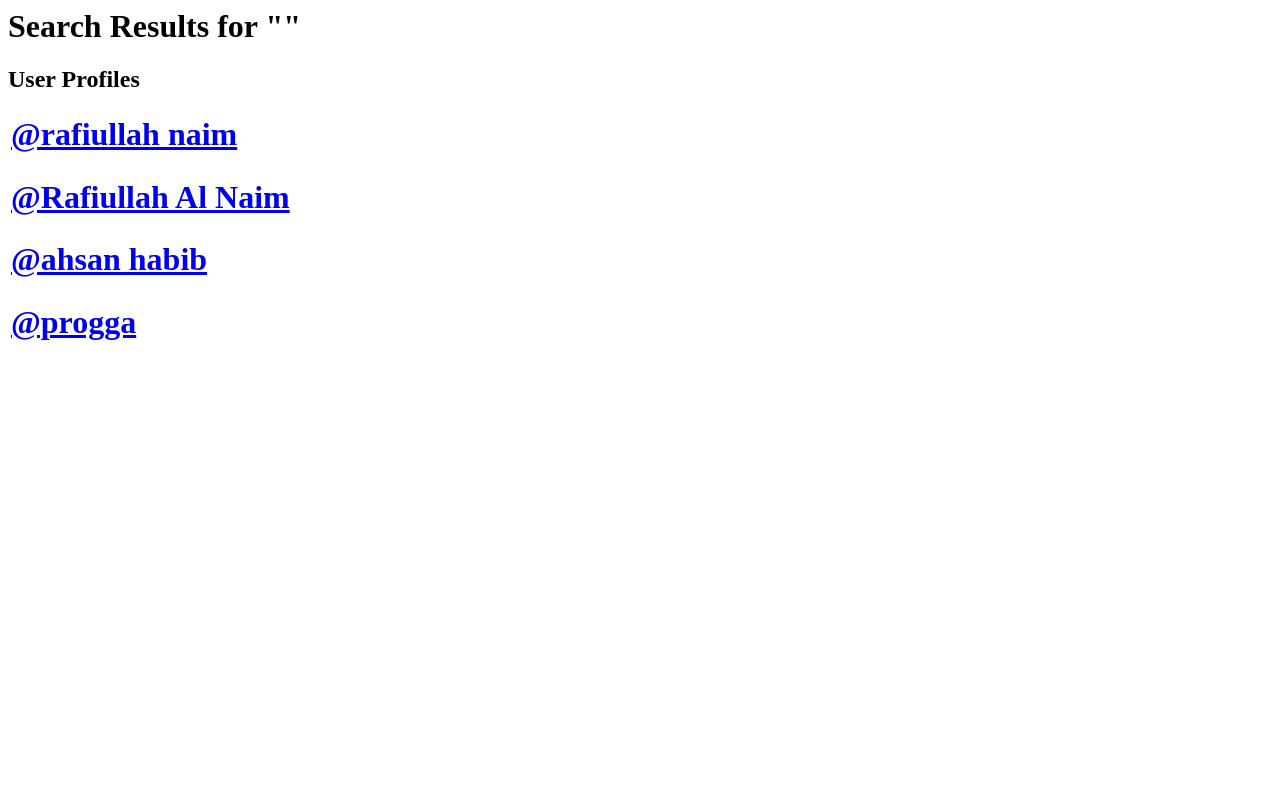
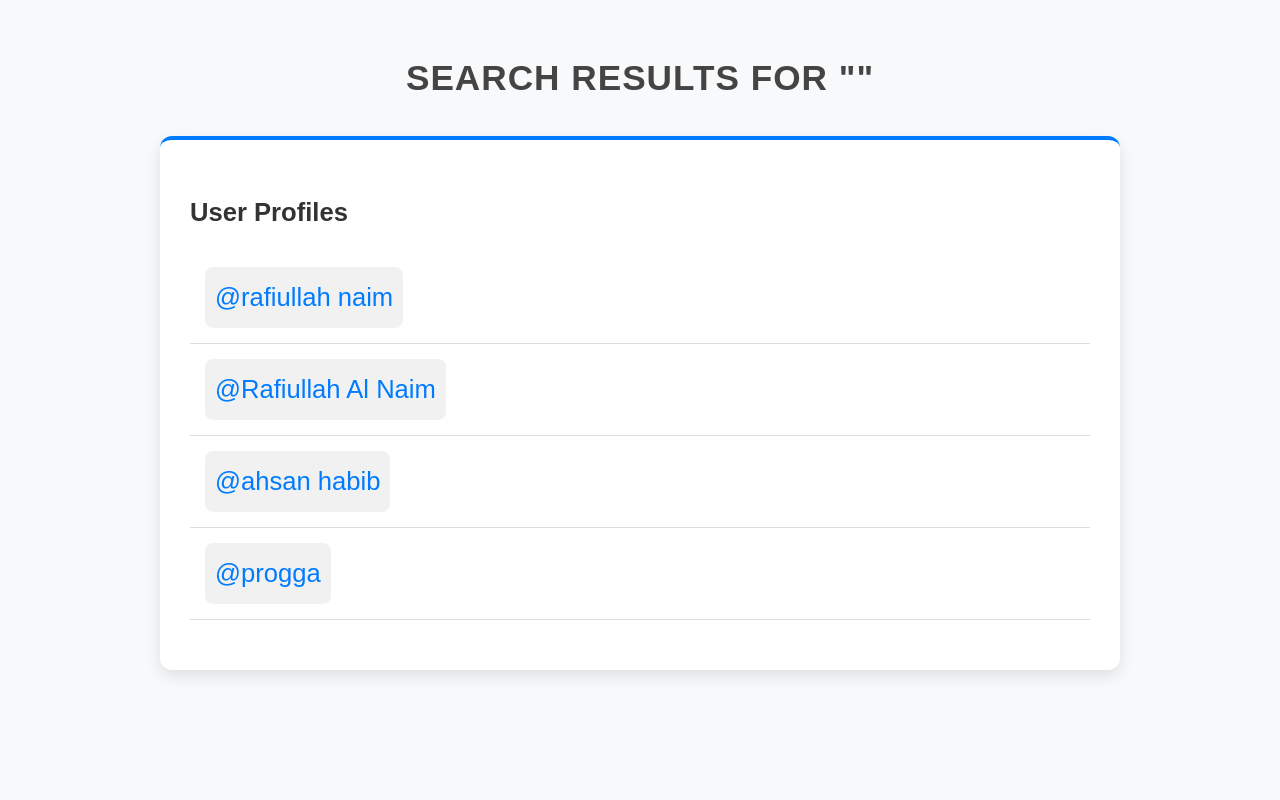
Before and after one commit to rafiullah007/ReSearchers, a Django app: template templates/search_user.html in a window 1280 px wide. Run offline with Django 5.2, Linux system fonts and the light colour scheme; the template is opened without the code that fills it: values that come from a table or form of the project are taken from there, others are empty; data comes from the database, SQL or seed files in the repository.

Commit message:
Rafiullah Al Naim

```diff
--- a/templates/search_user.html
+++ b/templates/search_user.html
@@ -1,20 +1,140 @@
+<!DOCTYPE html>
+<html lang="en">
+<head>
+    <meta charset="UTF-8">
+    <meta name="viewport" content="width=device-width, initial-scale=1.0">
+    <title>Search Results</title>
+    <style>
+        /* General styles */
+        body {
+            font-family: 'Arial', sans-serif;
+            background-color: #f8f9fa;
+            margin: 0;
+            padding: 0;
+            color: #333;
+            line-height: 1.6;
+        }
 
+        h1, h2 {
+            color: #444;
+            font-weight: 600;
+        }
 
+        h1 {
+            text-align: center;
+            margin-top: 50px;
+            font-size: 2.2rem;
+            text-transform: uppercase;
+            letter-spacing: 1px;
+        }
+
+        h2 {
+            color: #333;
+            font-size: 1.6rem;
+            margin-bottom: 20px;
+        }
+
+        .container {
+            max-width: 900px;
+            margin: 30px auto;
+            background: #ffffff;
+            box-shadow: 0 6px 15px rgba(0, 0, 0, 0.1);
+            border-radius: 12px;
+            padding: 30px;
+            border-top: 4px solid #007BFF;
+        }
+
+        .table {
+            width: 100%;
+            border-collapse: collapse;
+            margin: 20px 0;
+        }
+
+        .table tbody tr {
+            border-bottom: 1px solid #ddd;
+        }
+
+        .table tbody tr:hover {
+            background-color: #f8f9fa;
+        }
+
+        .table tbody tr td {
+            padding: 15px;
+            text-align: left;
+            font-size: 1.2rem;
+        }
+
+        .table a {
+            text-decoration: none;
+            color: #007BFF;
+            font-weight: 500;
+            transition: color 0.3s, transform 0.3s ease;
+        }
+
+        .table a:hover {
+            color: #0056b3;
+            transform: translateX(5px);
+        }
+
+        .table a:focus {
+            outline: none;
+        }
+
+        /* Add a subtle border and spacing to the links */
+        .table a {
+            display: inline-block;
+            padding: 10px;
+            border-radius: 8px;
+            background-color: #f1f1f1;
+            transition: background-color 0.3s, transform 0.3s;
+        }
+
+        .table a:hover {
+            background-color: #e9ecef;
+            transform: translateX(5px);
+        }
+
+        .table td h2 {
+            margin: 0;
+        }
+
+        /* Mobile responsiveness */
+        @media (max-width: 768px) {
+            h1 {
+                font-size: 1.8rem;
+            }
+
+            .container {
+                padding: 20px;
+                margin: 15px;
+            }
+
+            .table tbody tr td {
+                font-size: 1rem;
+                padding: 12px;
+            }
+        }
+    </style>
+</head>
+<body>
     <h1>Search Results for "{{ query }}"</h1>
     <div class="container">
         <h2>User Profiles</h2>
-
         <table class="table">
-
             <tbody>
                 {% for user in users %}
                 <tr>
-                                <td><h1><strong><a href="/profile/{{user.user.username}}">@{{user.user.username}}</a> </strong></h1></td>
-
+                    <td>
+                        <h2>
+                            <strong>
+                                <a href="/profile/{{ user.user.username }}">@{{ user.user.username }}</a>
+                            </strong>
+                        </h2>
+                    </td>
                 </tr>
                 {% endfor %}
-
-
             </tbody>
         </table>
     </div>
+</body>
+</html>
```
Also changed, not shown: templates/profile.html (+57 -16 lines). Lines whose indentation alone changed are shown as unchanged.
